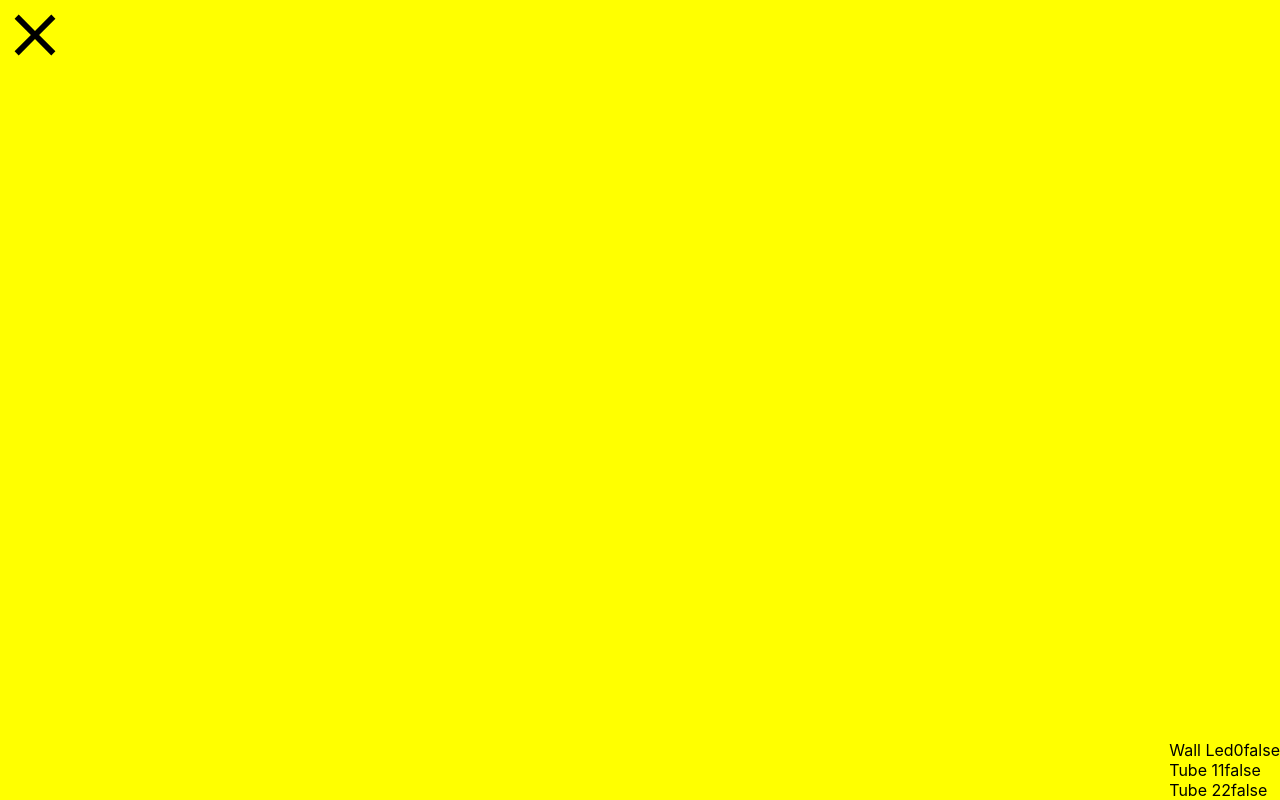
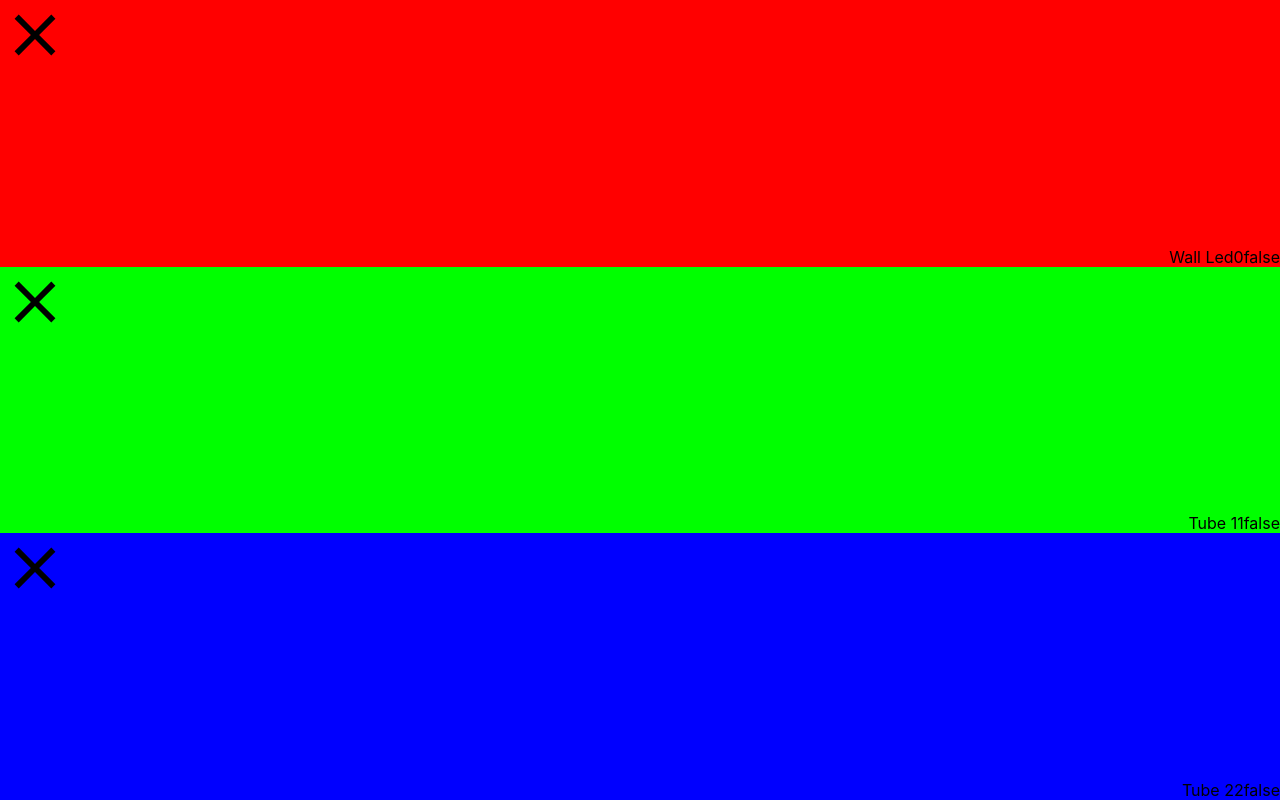
Before and after one commit to Ethernetz/led-controller, a React (Create React App) app: page / in a window 1280 px wide. Built offline with nearby package versions, Linux system fonts and the light colour scheme.

Commit message:
progress

```diff
--- a/src/Leds.js
+++ b/src/Leds.js
@@ -3,21 +3,21 @@ export const leds = [
         id: 0,
         name: "Wall Led",
         // ip: "10.0.0.169",
-        hex: "#ffff00",
+        hex: "#ff0000",
         override: false
     },
     {
         id: 1,
         name: "Tube 1",
         // ip: "10.0.0.169",
-        hex: "#ffff00",
+        hex: "#00ff00",
         override: false
     },
     {
         id: 2,
         name: "Tube 2",
         // ip: "10.0.0.169",
-        hex: "#ffff00",
+        hex: "#0000ff",
         override: false
     }
 ]
--- a/src/components/color-picker.component.js
+++ b/src/components/color-picker.component.js
@@ -41,7 +41,6 @@ export default class ColorPicker extends Component {
   }
 
   handleTouchMove(e) {
-    console.log("props are", this.props)
     this.props.changeLedCallback({
       ids: this.props.leds.map((led) => led.id),
       hex: this.hexFromCoords(e.touches[0].clientX, e.touches[0].clientX), //TODO get Y
@@ -53,8 +52,7 @@ export default class ColorPicker extends Component {
     });
   }
   handleClosePicker(e) {
-    console.log("closing", this.props.leds.map((led) => led.id))
-    this.props.nameSelectCallback({
+    this.props.closePickerCallback({
       ids: this.props.leds.map((led) => led.id),
     });
   }
--- a/src/components/led-container.component.js
+++ b/src/components/led-container.component.js
@@ -9,6 +9,9 @@ export default class LedContainer extends Component {
     this.onColorChange = this.onColorChange.bind(this);
     this.onNameSelect = this.onNameSelect.bind(this);
     this.onClosePicker = this.onClosePicker.bind(this);
+    this.getPickerData = this.getPickerData.bind(this);
+    this.getUpdatedColorGroups = this.getUpdatedColorGroups.bind(this);
+    this.getUpdatedColors = this.getUpdatedColors.bind(this);
 
     let l = {};
     leds.forEach((led) => {
@@ -21,14 +24,13 @@ export default class LedContainer extends Component {
     });
     this.state = {
       leds: l,
-      ids: leds.map(led => led.id)
+      ids: leds.map((led) => led.id),
+      colors: [],
     };
   }
 
   onColorChange(data) {
-    console.log("data is", data, data.hex);
-    // console.log("state is", this.state)
-    let newLeds = {}
+    let newLeds = {};
     data.ids.forEach((id) => {
       newLeds = {
         ...newLeds,
@@ -36,20 +38,20 @@ export default class LedContainer extends Component {
           ...this.state.leds[id],
           hex: data.hex,
         },
-      }
+      };
 
       if (this.state.leds[id].ip) {
-        // console.log("param will be",  `c 0x${data.hex.slice(-6)}`)
         // axios
         //   .post(`http://${this.state.leds[id].ip}/sendCommand?command=c 0x${data.hex.slice(-6)}`)
-          // .then((res) => console.log("response was", res.data));
+        //   .then((res) => console.log("response was", res.data));
       }
     });
     this.setState({
       leds: {
         ...this.state.leds,
-        ...newLeds
-      }
+        ...newLeds,
+      },
+      colors: this.getUpdatedColors({...this.state.leds, ...newLeds})
     });
   }
   onNameSelect(data) {
@@ -58,85 +60,128 @@ export default class LedContainer extends Component {
         ...this.state.leds,
         [data.id]: {
           ...this.state.leds[data.id],
-          override: true
-        }
-      }
+          override: true,
+        },
+      },
     });
   }
   onClosePicker(data) {
-    // this.setState({
-    //   leds: {
-    //     ...this.state.leds,
-    //     [data.id]: {
-    //       ...this.state.leds[data.id],
-    //       override: true
-    //     }
-    //   }
-    // });
+    let newLeds = {};
+    let newColorGroup = 0
+      for(let i = 0; i < this.state.colors.length; i++){
+        if(this.state.leds[data.ids[0]].colorGroup !== i){
+          newColorGroup = i;
+          break;
+        }
+      }
+    data.ids.forEach((id) => {
+      newLeds = {
+        ...newLeds,
+        [id]: {
+          ...this.state.leds[id],
+          override: false,
+          colorGroup: newColorGroup,
+          hex: this.state.colors[newColorGroup],
+        },
+      };
+    });
+    this.setState(
+      this.getUpdatedColorGroups({ ...this.state.leds, ...newLeds })
+    );
   }
 
   componentDidMount() {
     leds.forEach((led) => {
-      // console.log(led);
-      if(!led.ip)
-        return
+      if (!led.ip) return;
       axios.get(`http://${led.ip}/color`).then((res) => {
         if (res.data.length > 0) {
-          this.setState({
-            leds: {
+          this.setState(
+            this.getUpdatedColorGroups({
               ...this.state.leds,
               [led.id]: {
-                ...[led.id],
+                ...this.state.leds[led.id],
                 hex: `#${("000000" + res.data).slice(-6)}`,
               },
-            },
-          });
+            })
+          );
         }
       });
     });
+    this.setState(this.getUpdatedColorGroups(this.state.leds));
+  }
+
+  getPickerData() {
+    let overrideData = [];
+    let colorGroupData = [];
+    this.state.ids.forEach((id) => {
+      let led = this.state.leds[id];
+      if (led.override) {
+        overrideData.push([led]);
+        return;
+      }
+      colorGroupData[led.colorGroup] != null
+        ? colorGroupData[led.colorGroup].push(led)
+        : (colorGroupData[led.colorGroup] = [led]);
+    });
+    return overrideData.concat(colorGroupData);
+  }
+
+  getUpdatedColorGroups(leds) {
+    let newColors = [];
+    let newLeds = {};
+    for (let i = 0; i < this.state.ids.length; i++) {
+      let id = this.state.ids[i];
+      let led = leds[id];
+      if (newColors.indexOf(led.hex) === -1) newColors.push(led.hex);
+
+      newLeds = {
+        ...newLeds,
+        [id]: {
+          ...leds[id],
+          colorGroup: newColors.indexOf(led.hex),
+        },
+      };
+    }
+
+    return {
+      leds: {
+        ...this.state.leds,
+        ...newLeds,
+      },
+      colors: newColors,
+    };
+  }
+
+  getUpdatedColors(leds){
+    let newColors = [];
+    for (let i = 0; i < this.state.ids.length; i++) {
+      let id = this.state.ids[i];
+      let led = leds[id];
+      if (newColors.indexOf(led.hex) === -1) newColors.push(led.hex);
+    }
+    return newColors;
   }
 
   render() {
     const divStyle = {
       height: "100%",
+      // maxHeight: "100vh",
       width: "100%",
     };
-    let overrideData = [];
-    let groupByColorData = [];
-    this.state.ids.forEach(id => {
-      let led = this.state.leds[id];
-      if(led.override){
-        overrideData.push([led])
-        return
-      }
-      let index = groupByColorData.findIndex(leds => leds[0].hex === led.hex)
-      if(index > -1)
-        groupByColorData[index].push(led)
-      else
-        groupByColorData.push([led])
-
-    })
-
-    // console.log("OD", overrideData);
-    // console.log("GBCD", groupByColorData);
-    let data = overrideData.concat(groupByColorData);
-    let pickers = []
-    for(let i = 0; i < data.length; i++){
+    let data = this.getPickerData();
+    let pickers = [];
+    for (let i = 0; i < data.length; i++) {
       pickers.push(
         <ColorPicker
           leds={data[i]}
           changeLedCallback={this.onColorChange}
           nameSelectCallback={this.onNameSelect}
           closePickerCallback={this.onClosePicker}
-          height={`${100/data.length}%`}
+          height={`${100 / data.length}%`}
           key={i}
         ></ColorPicker>
-      )
+      );
     }
-    return (
-      <div style={divStyle}>
-        {pickers}
-      </div>
-    );
+    return <div style={divStyle}>{pickers}</div>;
   }
 }
--- a/src/index.css
+++ b/src/index.css
@@ -15,5 +15,5 @@ code {
 html, body, #root {
   margin: 0;
   width: 100vw;
-  height: 100vh;
+  height: 100%;
 }
```
